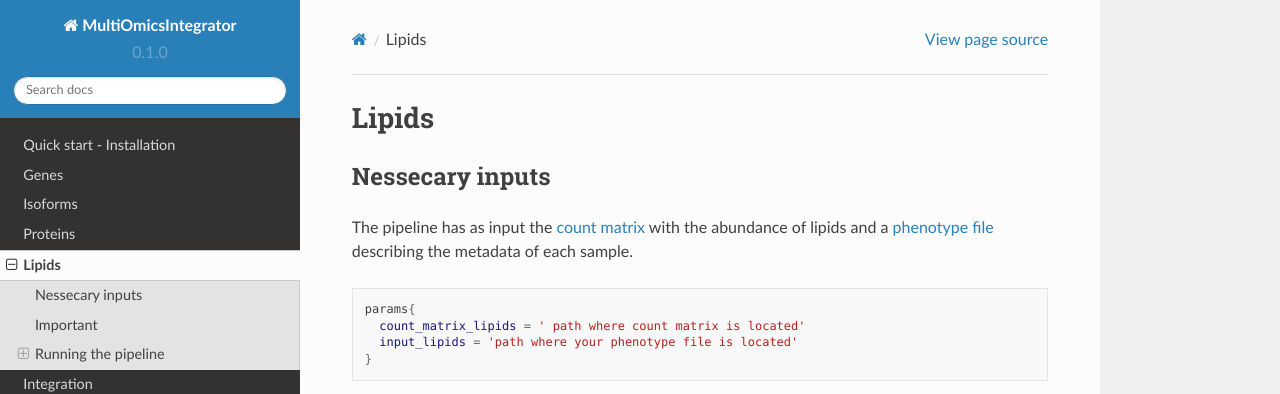
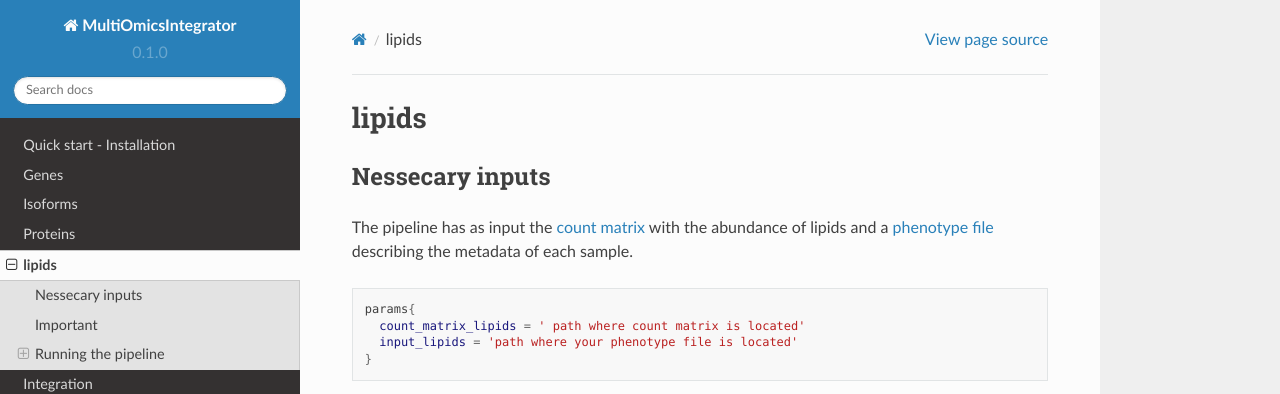
Before and after one commit to Bianca-Pasat/MOI, a Sphinx documentation site: the page built from docs/source/lipids.rst, in a window 1280 px wide and 900 px high. Shown: the top 394 px of the window. Built offline with Sphinx 7.4.7 and the Read the Docs theme 2.0.0, drawn with Linux system fonts in a browser that asks for light colours; pages that are not in the unit, such as notebooks, are missing from menus.

```diff
--- a/docs/source/lipids.rst
+++ b/docs/source/lipids.rst
@@ -1,5 +1,5 @@
-Lipids
-=================================
+lipids
+======
 
 
 Nessecary inputs
```
